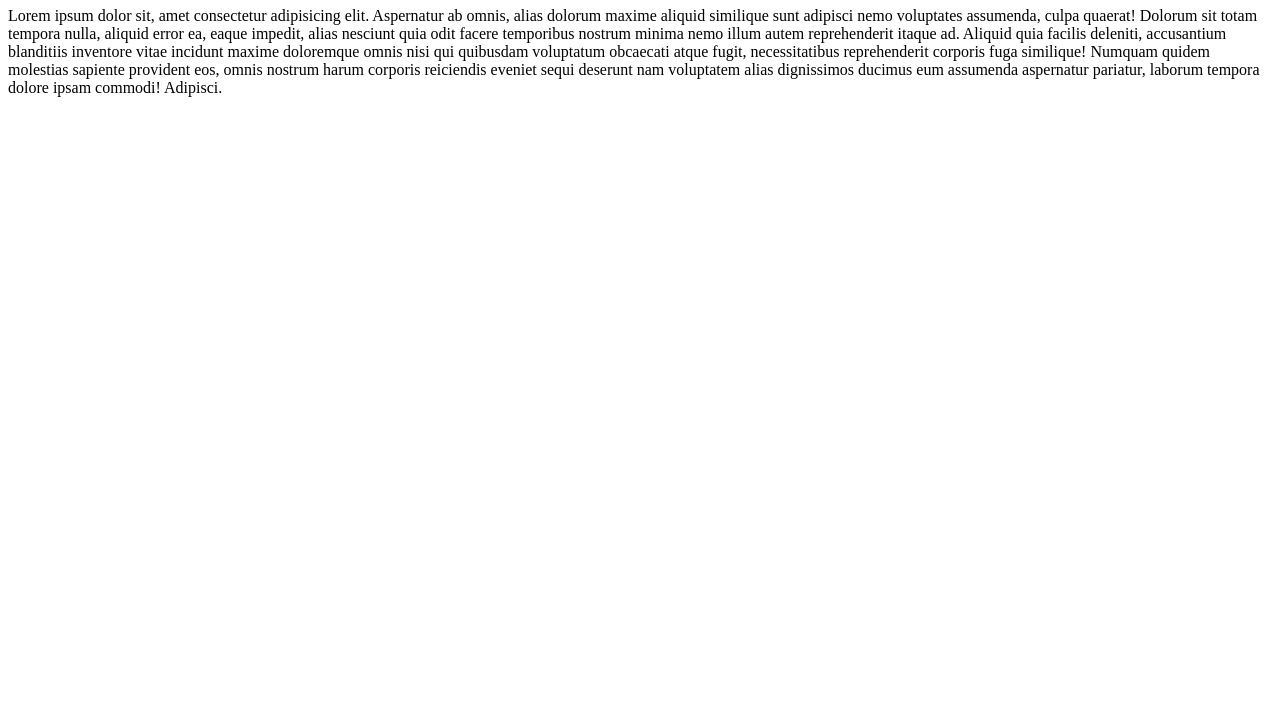
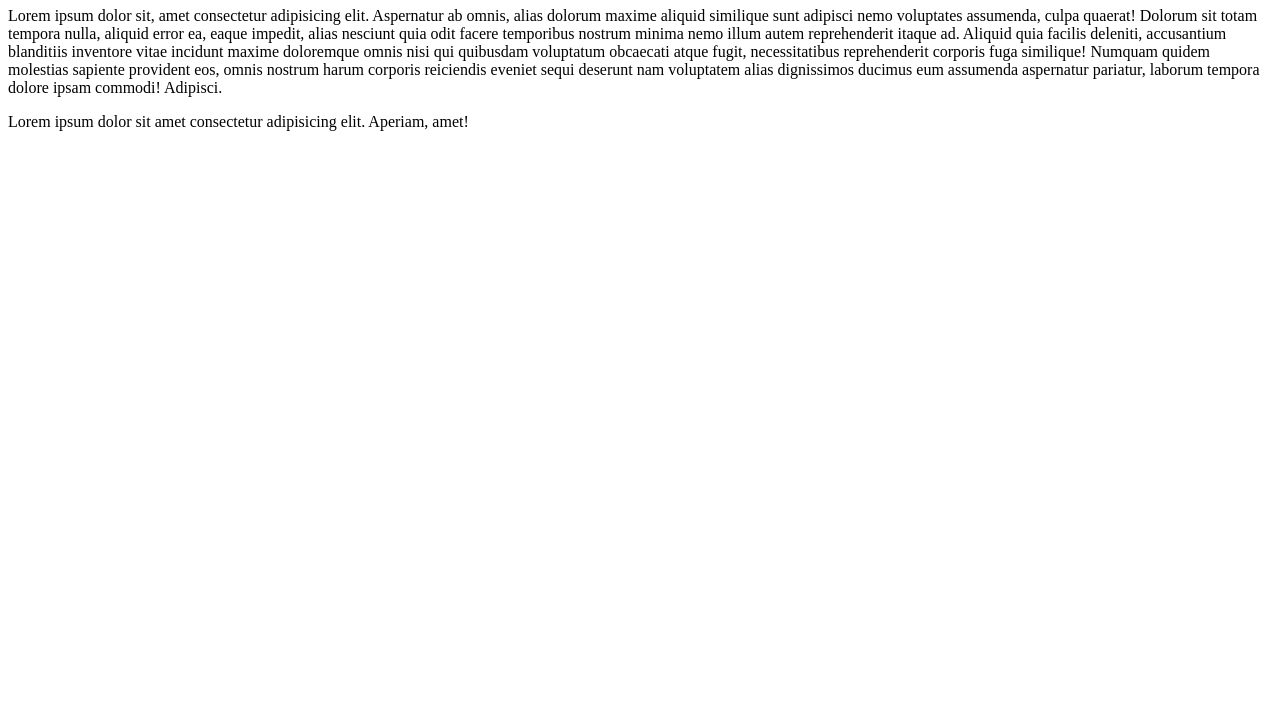
Before and after one commit to kotala-sudo/demo-git, a plain HTML site: page index.html in a window 1280 px wide. Shown: the part 73-800 px from the top of the page. Drawn offline with Linux system fonts and the light colour scheme.

Commit message:
added a new paragraph to index.html

```diff
--- /dev/null
+++ b/css/style.css
@@ -0,0 +1,3 @@
+p {
+    color:brown;
+}
--- a/index.html
+++ b/index.html
@@ -22,5 +22,8 @@
       eum assumenda aspernatur pariatur, laborum tempora dolore ipsam commodi!
       Adipisci.
     </p>
+    <p>
+      Lorem ipsum dolor sit amet consectetur adipisicing elit. Aperiam, amet!
+    </p>
   </body>
 </html>
```
